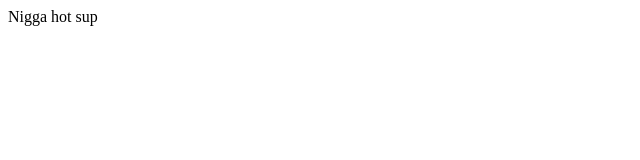
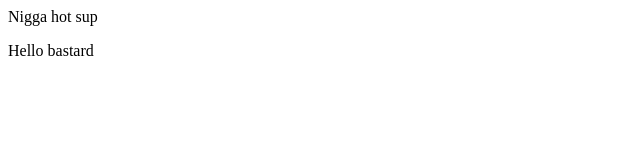
Before and after one commit to bash909/demo-repo, a plain HTML site: page index.html in a window 1280 px wide. Shown: the full height of the page, 0-640 px from the left. Drawn offline with Linux system fonts and the light colour scheme.

Commit message:
added gals

```diff
--- a/index.html
+++ b/index.html
@@ -1 +1,2 @@
 <body>Nigga hot sup</body>
+<p>Hello bastard</p>
```
